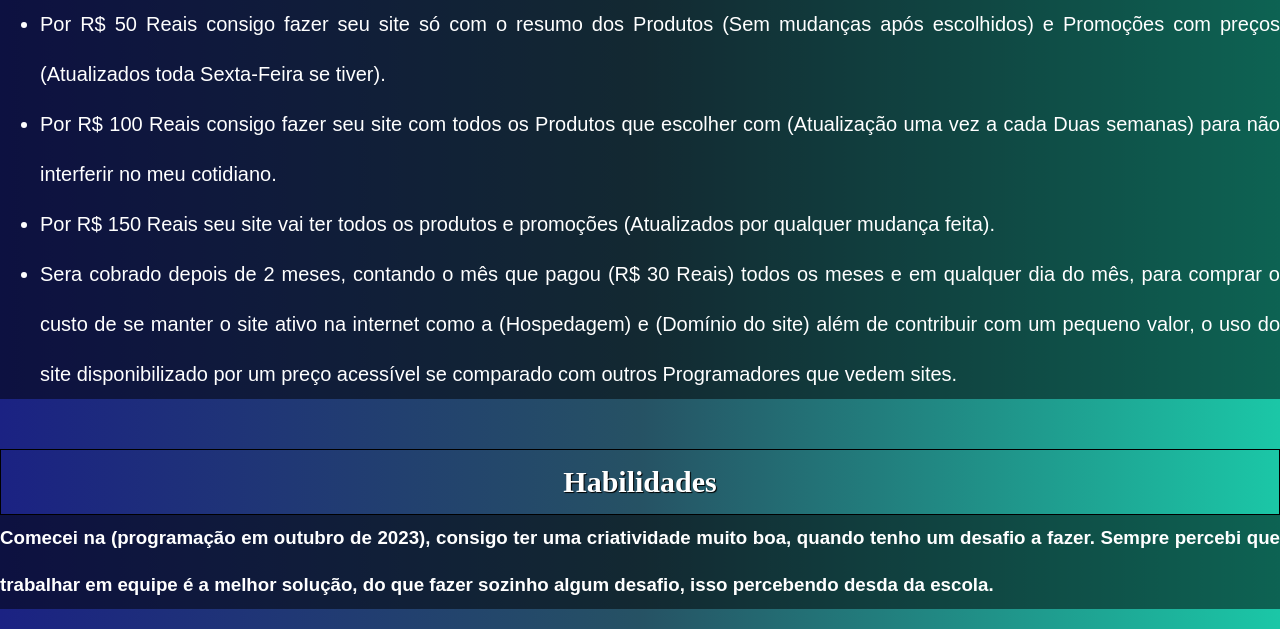
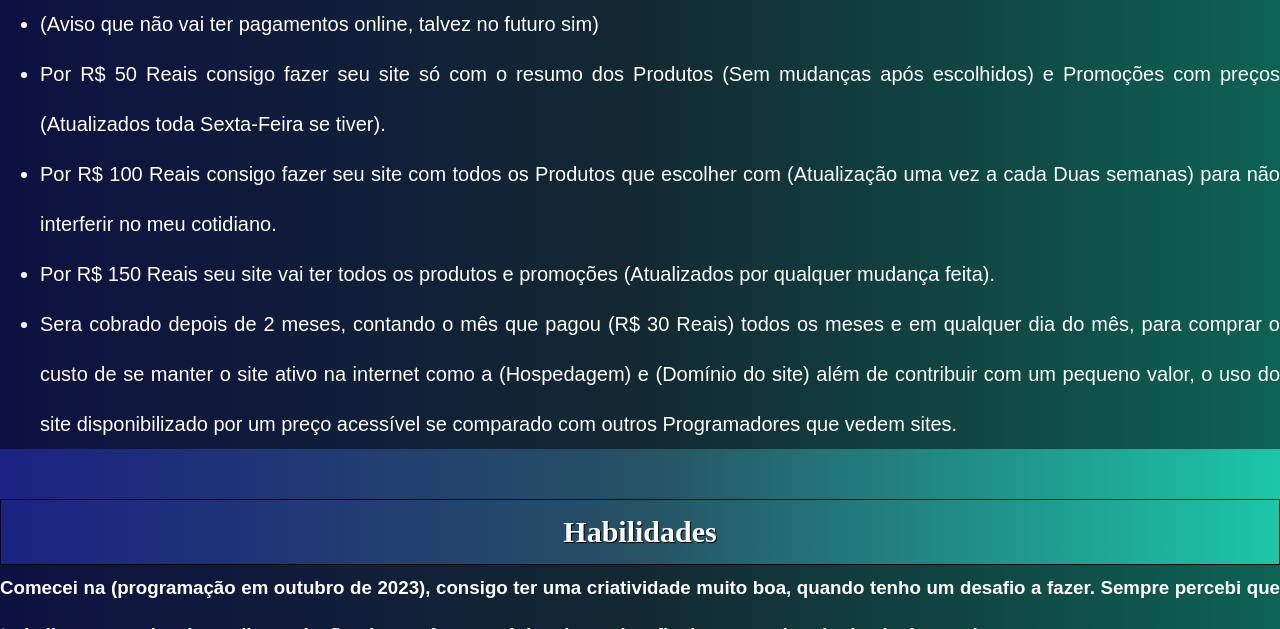
Before and after one commit to luisfilipi4/Perfil-Portfolio, a plain HTML site: page index.html in a window 1280 px wide. Shown: the part 471-1100 px from the top of the page. Drawn offline with nearby package versions, Linux system fonts and the light colour scheme; a web font is replaced by a local one.

Commit message:
update
update

```diff
--- a/index.html
+++ b/index.html
@@ -560,6 +560,7 @@
             <nav class="nav1">
               <h2 class="primeira efeito-primeiro">Tenha seu comércio em forma de site na internet</h2>
               <ul class="terceira4 efeito-terceiro3">
+                <li>(Aviso que não vai ter pagamentos online, talvez no futuro sim)</li>
                 <li>Por R$ 50 Reais consigo fazer seu site só com o resumo dos Produtos (Sem mudanças após escolhidos) e Promoções com preços (Atualizados toda Sexta-Feira se tiver).</li>
                 <li>Por R$ 100 Reais consigo fazer seu site com todos os Produtos que escolher com (Atualização uma vez a cada Duas semanas) para não interferir no meu cotidiano.</li>
                 <li>Por R$ 150 Reais seu site vai ter todos os produtos e promoções (Atualizados por qualquer mudança feita).</li>
```
